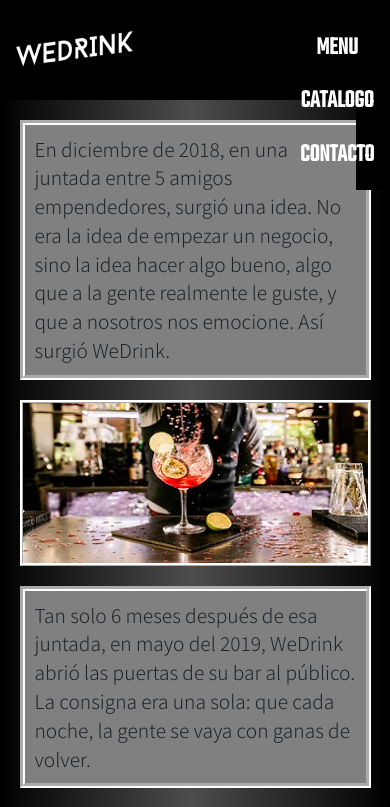
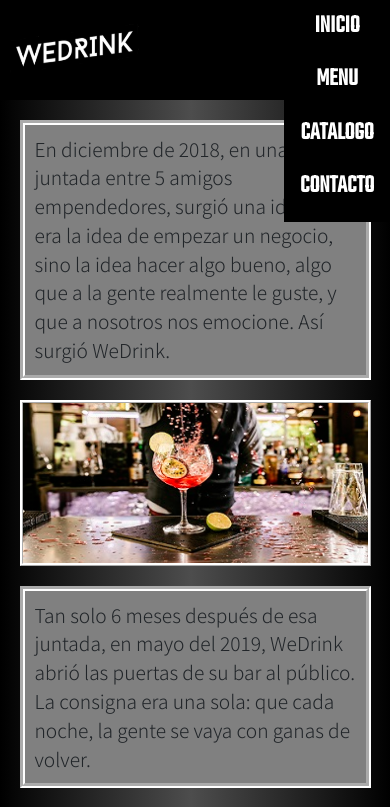
Before and after one commit to tomas-12/We.Drink, a plain HTML site: page quienesSomos.html in a window 390 px wide. Both pictures are taken after a click on the button 346 px from the left and 55 px from the top of the page. Shown: the top 807 px of the page. Drawn offline with nearby package versions, Linux system fonts and the light colour scheme.

Commit message:
Correccion del menu desplegable para mobile

```diff
--- a/css/styles.css
+++ b/css/styles.css
@@ -53,6 +53,8 @@ header .subtitulos {
 
 .navbar-expand-md {
   justify-content: flex-end !important;
+  z-index: 1000;
+  position: relative;
 }
 
 header nav div ul :hover {
@@ -116,8 +118,14 @@ header nav div ul li a :hover {
   header #barraDeMenu nav div ul li a {
     color: white !important;
   }
+  dl, ol, ul {
+    margin-top: 100%;
+  }
   .subtitulos{
     display: none !important;
+  }
+  .menuQS {
+    max-width: 100% !important;
   }
 }
 
```
